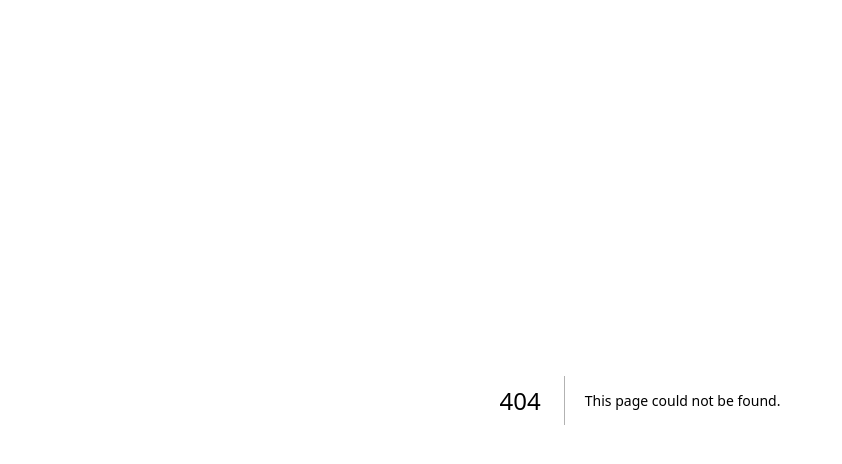
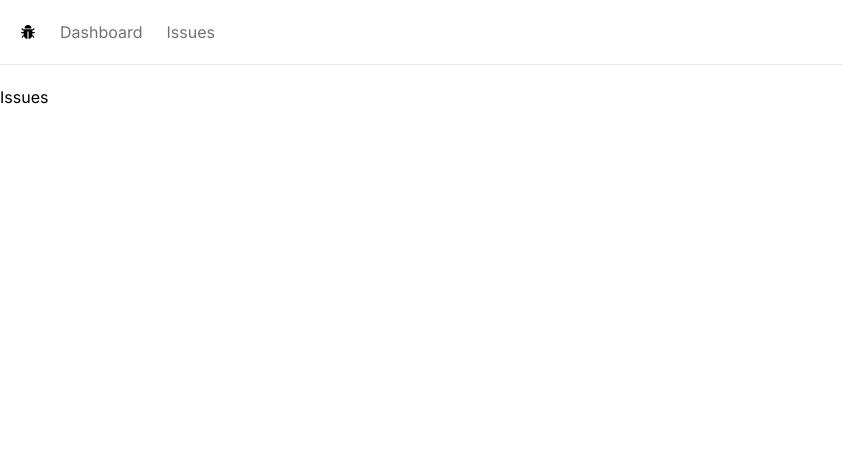
Before and after one commit to voloshkin-v/issues-tracker, a Next.js app: page /issues in a window 1280 px wide. Before the commit this address had no page. Shown: the top 464 px of the page, without its empty margins (0-842 px from the left). Built offline with nearby package versions, Linux system fonts and the light colour scheme.

Commit message:
init, build the  navbar

```diff
--- /dev/null
+++ b/app/NavBar.tsx
@@ -0,0 +1,31 @@
+import Link from 'next/link';
+import { AiFillBug } from 'react-icons/ai';
+
+const links = [
+	{ label: 'Dashboard', href: '/' },
+	{ label: 'Issues', href: '/issues' },
+];
+
+const NavBar = () => {
+	return (
+		<nav className="mb-5 flex items-center space-x-6 border-b p-5">
+			<Link href="/">
+				<AiFillBug />
+			</Link>
+
+			<ul className="flex space-x-6">
+				{links.map(({ href, label }) => (
+					<li key={href}>
+						<Link
+							className="text-zinc-500 transition-colors hover:text-zinc-800"
+							href={href}>
+							{label}
+						</Link>
+					</li>
+				))}
+			</ul>
+		</nav>
+	);
+};
+
+export default NavBar;
--- a/app/globals.css
+++ b/app/globals.css
@@ -3,25 +3,18 @@
 @tailwind utilities;
 
 :root {
-  --foreground-rgb: 0, 0, 0;
-  --background-start-rgb: 214, 219, 220;
-  --background-end-rgb: 255, 255, 255;
+	--background: 255, 255, 255;
+	--foreground: 0, 0, 0;
 }
 
-@media (prefers-color-scheme: dark) {
-  :root {
-    --foreground-rgb: 255, 255, 255;
-    --background-start-rgb: 0, 0, 0;
-    --background-end-rgb: 0, 0, 0;
-  }
-}
+/* @media (prefers-color-scheme: dark) {
+	:root {
+		--background: 0, 0, 0;
+		--foreground: 255, 255, 255;
+	}
+} */
 
 body {
-  color: rgb(var(--foreground-rgb));
-  background: linear-gradient(
-      to bottom,
-      transparent,
-      rgb(var(--background-end-rgb))
-    )
-    rgb(var(--background-start-rgb));
+	background: rgb(var(--background));
+	color: rgb(var(--foreground));
 }
--- /dev/null
+++ b/app/issues/page.tsx
@@ -0,0 +1,7 @@
+import React from 'react';
+
+const IssuesPage = () => {
+	return <h1>Issues</h1>;
+};
+
+export default IssuesPage;
--- a/app/layout.tsx
+++ b/app/layout.tsx
@@ -1,22 +1,26 @@
-import './globals.css'
-import type { Metadata } from 'next'
-import { Inter } from 'next/font/google'
+import './globals.css';
+import type { Metadata } from 'next';
+import { Inter } from 'next/font/google';
+import NavBar from './NavBar';
 
-const inter = Inter({ subsets: ['latin'] })
+const inter = Inter({ subsets: ['latin'] });
 
 export const metadata: Metadata = {
 	title: 'Create Next App',
 	description: 'Generated by create next app',
-}
+};
 
 export default function RootLayout({
 	children,
 }: {
-  children: React.ReactNode
+	children: React.ReactNode;
 }) {
 	return (
 		<html lang="en">
-      <body className={inter.className}>{children}</body>
+			<body className={inter.className}>
+				<NavBar />
+				<main>{children}</main>
+			</body>
 		</html>
-  )
+	);
 }
--- a/app/page.tsx
+++ b/app/page.tsx
@@ -1,113 +1,3 @@
-import Image from 'next/image'
-
 export default function Home() {
-  return (
-    <main className="flex min-h-screen flex-col items-center justify-between p-24">
-      <div className="z-10 max-w-5xl w-full items-center justify-between font-mono text-sm lg:flex">
-        <p className="fixed left-0 top-0 flex w-full justify-center border-b border-gray-300 bg-gradient-to-b from-zinc-200 pb-6 pt-8 backdrop-blur-2xl dark:border-neutral-800 dark:bg-zinc-800/30 dark:from-inherit lg:static lg:w-auto  lg:rounded-xl lg:border lg:bg-gray-200 lg:p-4 lg:dark:bg-zinc-800/30">
-          Get started by editing&nbsp;
-          <code className="font-mono font-bold">app/page.tsx</code>
-        </p>
-        <div className="fixed bottom-0 left-0 flex h-48 w-full items-end justify-center bg-gradient-to-t from-white via-white dark:from-black dark:via-black lg:static lg:h-auto lg:w-auto lg:bg-none">
-          <a
-            className="pointer-events-none flex place-items-center gap-2 p-8 lg:pointer-events-auto lg:p-0"
-            href="https://vercel.com?utm_source=create-next-app&utm_medium=appdir-template&utm_campaign=create-next-app"
-            target="_blank"
-            rel="noopener noreferrer"
-          >
-            By{' '}
-            <Image
-              src="/vercel.svg"
-              alt="Vercel Logo"
-              className="dark:invert"
-              width={100}
-              height={24}
-              priority
-            />
-          </a>
-        </div>
-      </div>
-
-      <div className="relative flex place-items-center before:absolute before:h-[300px] before:w-[480px] before:-translate-x-1/2 before:rounded-full before:bg-gradient-radial before:from-white before:to-transparent before:blur-2xl before:content-[''] after:absolute after:-z-20 after:h-[180px] after:w-[240px] after:translate-x-1/3 after:bg-gradient-conic after:from-sky-200 after:via-blue-200 after:blur-2xl after:content-[''] before:dark:bg-gradient-to-br before:dark:from-transparent before:dark:to-blue-700 before:dark:opacity-10 after:dark:from-sky-900 after:dark:via-[#0141ff] after:dark:opacity-40 before:lg:h-[360px] z-[-1]">
-        <Image
-          className="relative dark:drop-shadow-[0_0_0.3rem_#ffffff70] dark:invert"
-          src="/next.svg"
-          alt="Next.js Logo"
-          width={180}
-          height={37}
-          priority
-        />
-      </div>
-
-      <div className="mb-32 grid text-center lg:max-w-5xl lg:w-full lg:mb-0 lg:grid-cols-4 lg:text-left">
-        <a
-          href="https://nextjs.org/docs?utm_source=create-next-app&utm_medium=appdir-template&utm_campaign=create-next-app"
-          className="group rounded-lg border border-transparent px-5 py-4 transition-colors hover:border-gray-300 hover:bg-gray-100 hover:dark:border-neutral-700 hover:dark:bg-neutral-800/30"
-          target="_blank"
-          rel="noopener noreferrer"
-        >
-          <h2 className={`mb-3 text-2xl font-semibold`}>
-            Docs{' '}
-            <span className="inline-block transition-transform group-hover:translate-x-1 motion-reduce:transform-none">
-              -&gt;
-            </span>
-          </h2>
-          <p className={`m-0 max-w-[30ch] text-sm opacity-50`}>
-            Find in-depth information about Next.js features and API.
-          </p>
-        </a>
-
-        <a
-          href="https://nextjs.org/learn?utm_source=create-next-app&utm_medium=appdir-template-tw&utm_campaign=create-next-app"
-          className="group rounded-lg border border-transparent px-5 py-4 transition-colors hover:border-gray-300 hover:bg-gray-100 hover:dark:border-neutral-700 hover:dark:bg-neutral-800/30"
-          target="_blank"
-          rel="noopener noreferrer"
-        >
-          <h2 className={`mb-3 text-2xl font-semibold`}>
-            Learn{' '}
-            <span className="inline-block transition-transform group-hover:translate-x-1 motion-reduce:transform-none">
-              -&gt;
-            </span>
-          </h2>
-          <p className={`m-0 max-w-[30ch] text-sm opacity-50`}>
-            Learn about Next.js in an interactive course with&nbsp;quizzes!
-          </p>
-        </a>
-
-        <a
-          href="https://vercel.com/templates?framework=next.js&utm_source=create-next-app&utm_medium=appdir-template&utm_campaign=create-next-app"
-          className="group rounded-lg border border-transparent px-5 py-4 transition-colors hover:border-gray-300 hover:bg-gray-100 hover:dark:border-neutral-700 hover:dark:bg-neutral-800/30"
-          target="_blank"
-          rel="noopener noreferrer"
-        >
-          <h2 className={`mb-3 text-2xl font-semibold`}>
-            Templates{' '}
-            <span className="inline-block transition-transform group-hover:translate-x-1 motion-reduce:transform-none">
-              -&gt;
-            </span>
-          </h2>
-          <p className={`m-0 max-w-[30ch] text-sm opacity-50`}>
-            Explore the Next.js 13 playground.
-          </p>
-        </a>
-
-        <a
-          href="https://vercel.com/new?utm_source=create-next-app&utm_medium=appdir-template&utm_campaign=create-next-app"
-          className="group rounded-lg border border-transparent px-5 py-4 transition-colors hover:border-gray-300 hover:bg-gray-100 hover:dark:border-neutral-700 hover:dark:bg-neutral-800/30"
-          target="_blank"
-          rel="noopener noreferrer"
-        >
-          <h2 className={`mb-3 text-2xl font-semibold`}>
-            Deploy{' '}
-            <span className="inline-block transition-transform group-hover:translate-x-1 motion-reduce:transform-none">
-              -&gt;
-            </span>
-          </h2>
-          <p className={`m-0 max-w-[30ch] text-sm opacity-50`}>
-            Instantly deploy your Next.js site to a shareable URL with Vercel.
-          </p>
-        </a>
-      </div>
-    </main>
-  )
+	return <h1>Dashboard</h1>;
 }
```
Also changed, not shown: package.json (+7 -4 lines), 2 other files (tests, documents, lock files or other folders). Lines whose indentation alone changed are shown as unchanged.
